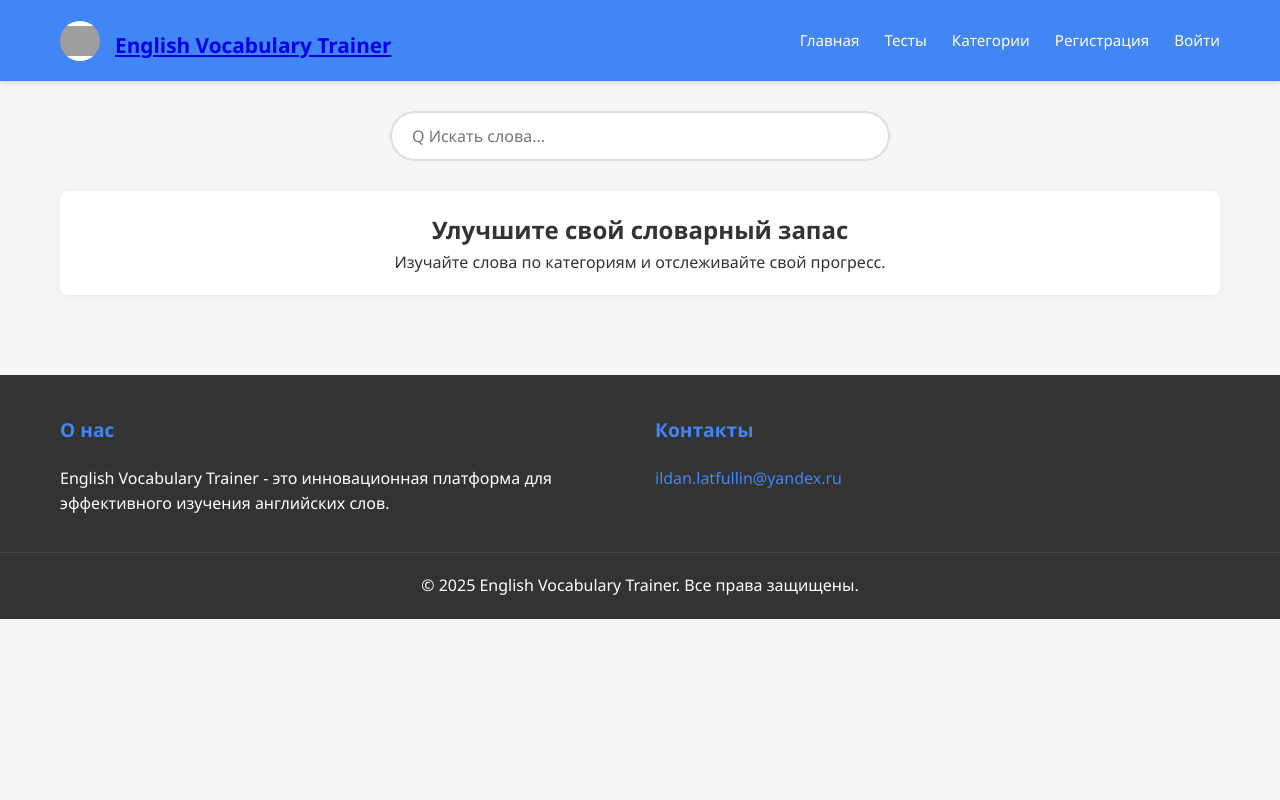
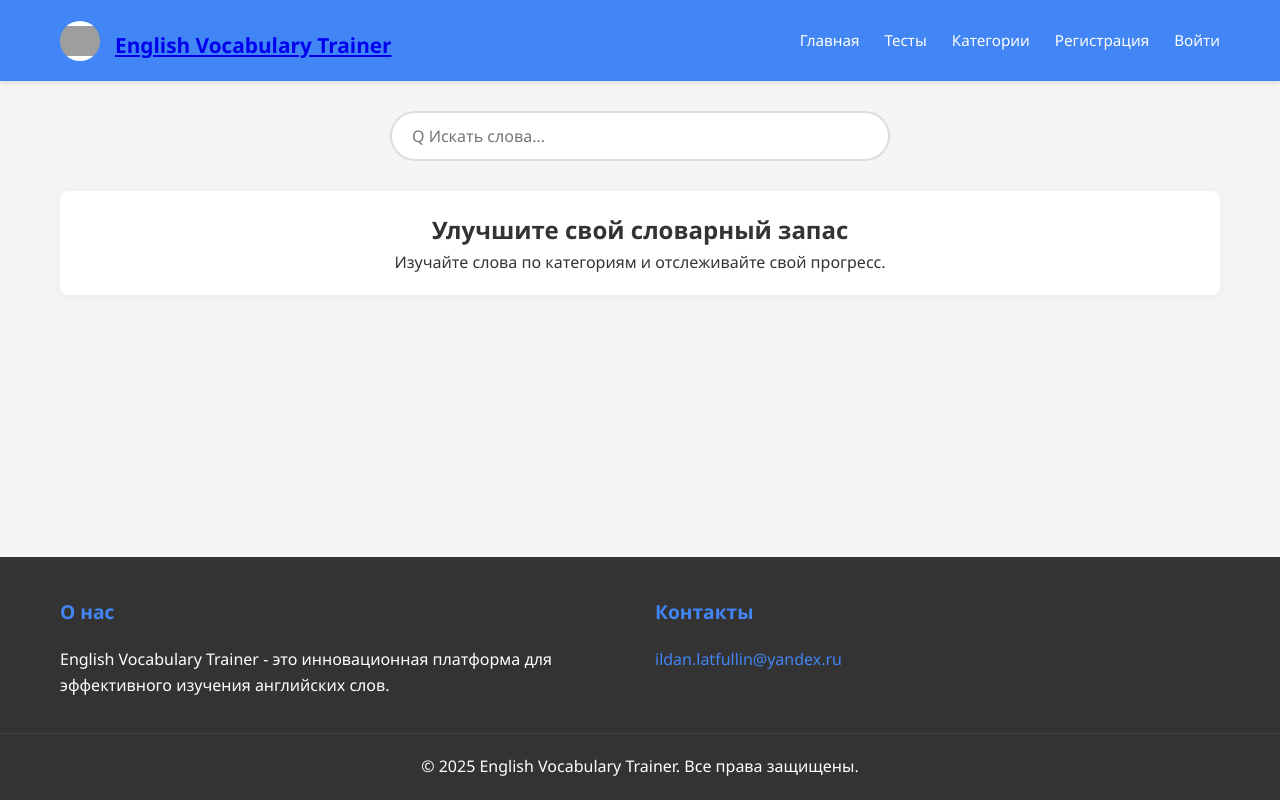
Before and after one commit to SneakyLoris/axyu, a Django app: page / in a window 1280 px wide. Run offline with Django 5.2, Linux system fonts and the light colour scheme; grey boxes are pictures that could not be loaded.

Commit message:
some fixes

```diff
--- a/web/static/web/css/base.css
+++ b/web/static/web/css/base.css
@@ -9,7 +9,7 @@ body {
     background-color: #f5f5f5;
     color: #333;
     line-height: 1.6;
-    min-height: 100%;
+    height: 100vh;
 }
 
 .wrapper {
--- a/web/views.py
+++ b/web/views.py
@@ -80,10 +80,6 @@ def categories_wordlist_view(request, category_name):
         category = None
         wordlist = None
 
-    print(wordlist)
-    print(category)
-    print(Word.objects.get(id=10))
-
     return render(request, "web/category_contains.html", {
         "wordlist": wordlist,
         "category": category,
```
Also changed, not shown: README.md.
